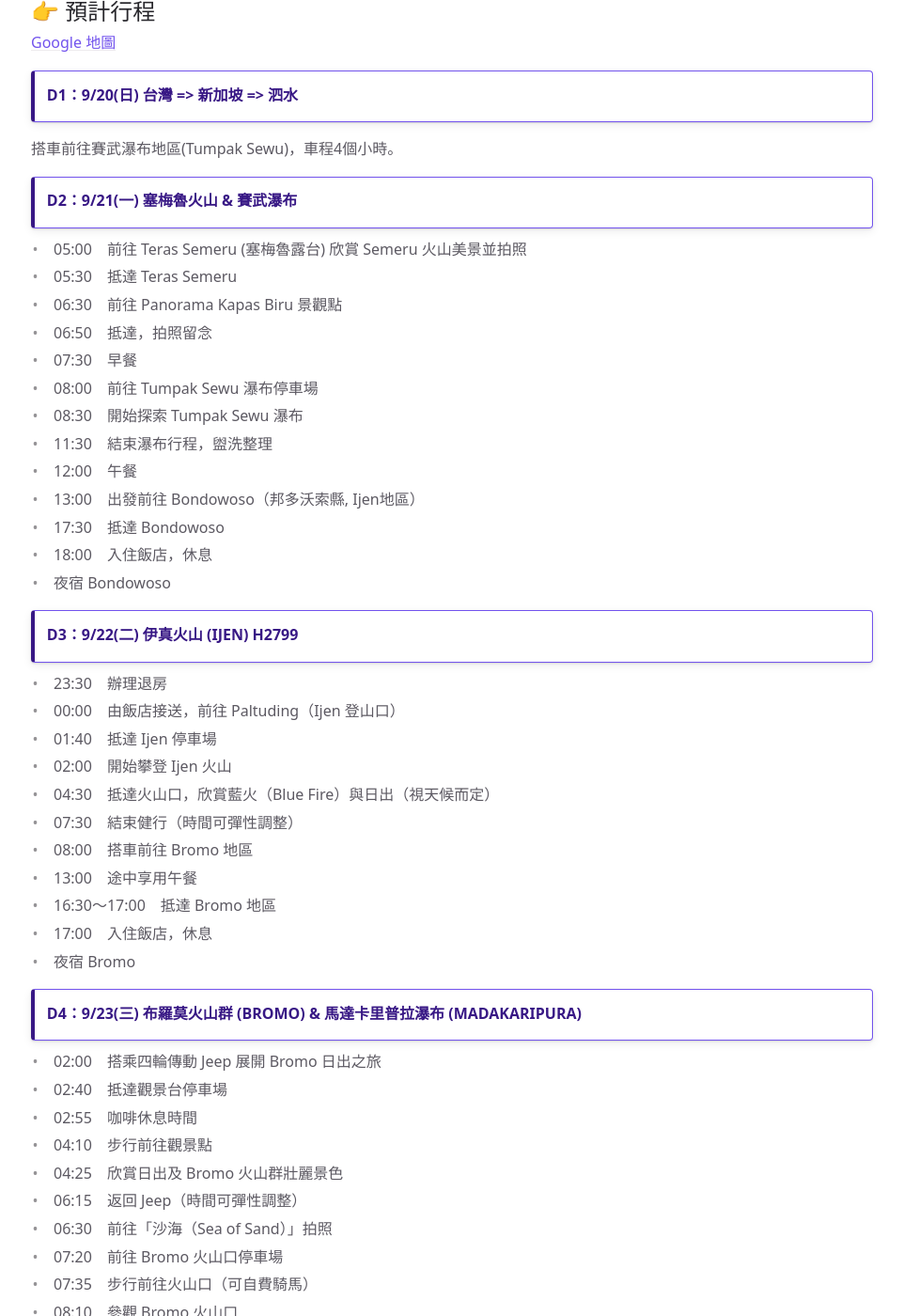
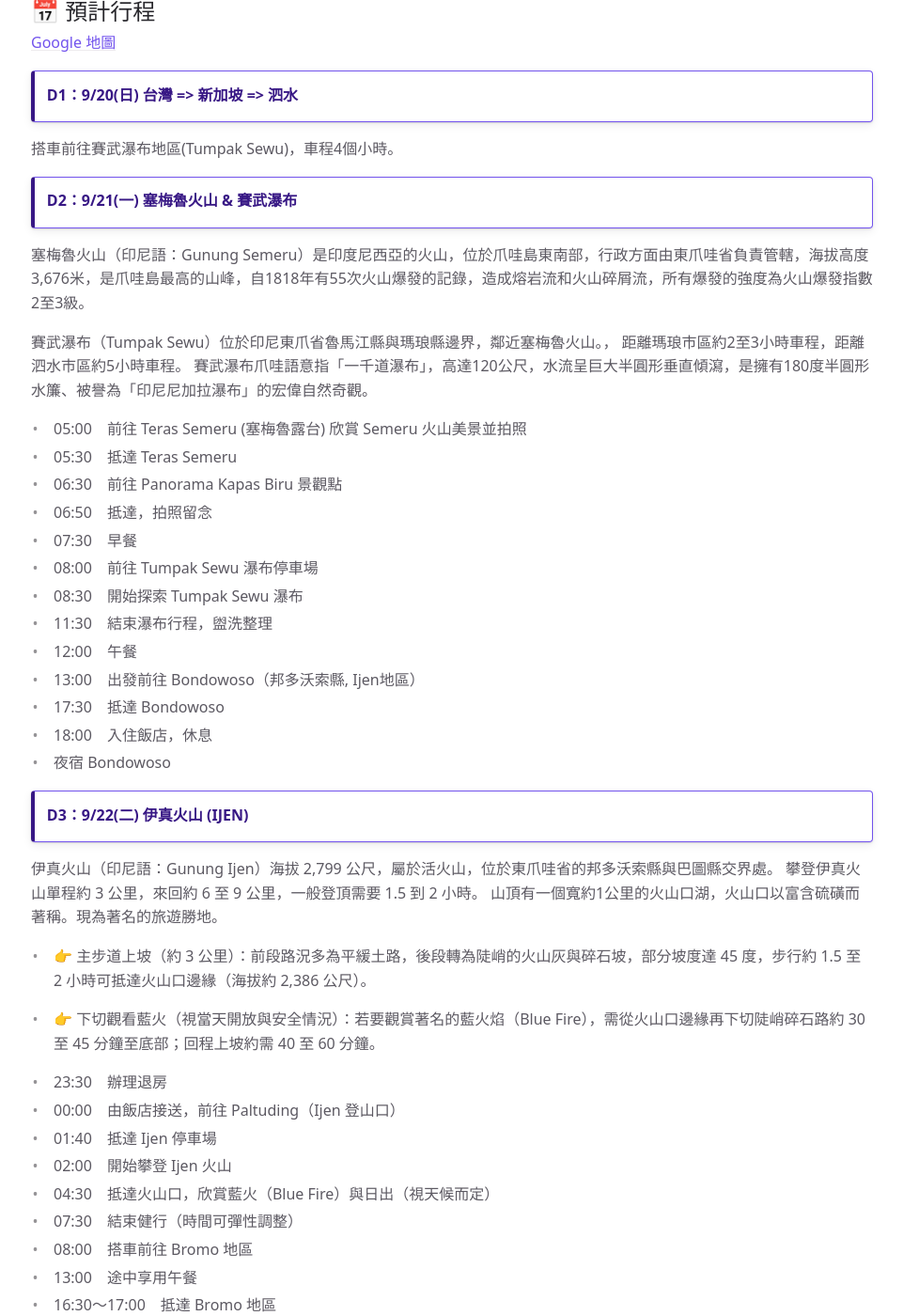
Before and after one commit to vitoshao/blogs, a Jekyll site: the page built from docs/2026/indonesia.md, in a window 1280 px wide and 1400 px high, scrolled down 1448 px. Shown: the whole window at 94% size, without its empty margins (159-1120 px from the left). Built offline with Jekyll 4.4.1, drawn with Linux system fonts in a browser that asks for light colours; cached includes are drawn as plain includes; some of the changed text lies outside the part shown.

Commit message:
20260917

```diff
--- a/docs/2026/indonesia.md
+++ b/docs/2026/indonesia.md
@@ -51,7 +51,7 @@ date: 2026-9-11
 - [https://www.instagram.com/bromo_taxi](https://www.instagram.com/bromo_taxi)
 
 
-## 👉 預計行程
+## 📅 預計行程
 
 <a target="_blank" href="https://www.google.com/maps/d/u/0/edit?hl=zh-TW&mid=1500EQPAFd5EwgOvuXk6xwUAw9wq4Hxk&ll=-7.486363207089822%2C113.95814517274218&z=8">Google 地圖</a>
 
@@ -62,6 +62,12 @@ date: 2026-9-11
 
 {: .note-title}
 > D2：9/21(一) 塞梅魯火山 & 賽武瀑布
+
+塞梅魯火山（印尼語：Gunung Semeru）是印度尼西亞的火山，位於爪哇島東南部，行政方面由東爪哇省負責管轄，海拔高度3,676米，是爪哇島最高的山峰，自1818年有55次火山爆發的記錄，造成熔岩流和火山碎屑流，所有爆發的強度為火山爆發指數2至3級。
+
+賽武瀑布（Tumpak Sewu）位於印尼東爪省魯馬江縣與瑪琅縣邊界，鄰近塞梅魯火山。，
+距離瑪琅市區約2至3小時車程，距離泗水市區約5小時車程。
+賽武瀑布爪哇語意指「一千道瀑布」，高達120公尺，水流呈巨大半圓形垂直傾瀉，是擁有180度半圓形水簾、被譽為「印尼尼加拉瀑布」的宏偉自然奇觀。
 
 - 05:00　前往 Teras Semeru (塞梅魯露台) 欣賞 Semeru 火山美景並拍照
 - 05:30　抵達 Teras Semeru
@@ -78,7 +84,15 @@ date: 2026-9-11
 - 夜宿 Bondowoso
 
 {: .note-title}
-> D3：9/22(二) 伊真火山 (Ijen) H2799
+> D3：9/22(二) 伊真火山 (Ijen)
+
+伊真火山（印尼語：Gunung Ijen）海拔 2,799 公尺，屬於活火山，位於東爪哇省的邦多沃索縣與巴圖縣交界處。
+攀登伊真火山單程約 3 公里，來回約 6 至 9 公里，一般登頂需要 1.5 到 2 小時。
+山頂有一個寬約1公里的火山口湖，火山口以富含硫磺而著稱。現為著名的旅遊勝地。
+
+- 👉 主步道上坡（約 3 公里）：前段路況多為平緩土路，後段轉為陡峭的火山灰與碎石坡，部分坡度達 45 度，步行約 1.5 至 2 小時可抵達火山口邊緣（海拔約 2,386 公尺）。
+
+- 👉 下切觀看藍火（視當天開放與安全情況）：若要觀賞著名的藍火焰（Blue Fire），需從火山口邊緣再下切陡峭碎石路約 30 至 45 分鐘至底部；回程上坡約需 40 至 60 分鐘。
 
 - 23:30　辦理退房
 - 00:00　由飯店接送，前往 Paltuding（Ijen 登山口）
@@ -94,6 +108,11 @@ date: 2026-9-11
 
 {: .note-title}
 > D4：9/23(三) 布羅莫火山群 (BROMO) & 馬達卡里普拉瀑布 (Madakaripura)
+
+布羅莫火山（Gunung Bromo）位於印尼爪哇島東部，海拔約 2,329 公尺，坐落於巨大的騰格爾破火山口中，形成「火山口中有火山」的壯觀奇景。
+
+馬達卡里普拉瀑布（Madakaripura）位於印尼東爪哇的布羅莫騰格里塞梅魯國家公園（Bromo Tengger Semeru）內，高約 200 公尺，是爪哇島最高、印尼第二高的瀑布。
+瀑布隱身於深邃的峽谷中，四面被翠綠的岩壁環繞，呈現出如夢似幻的「水濂洞」景致。
 
 - 02:00　搭乘四輪傳動 Jeep 展開 Bromo 日出之旅
 - 02:40　抵達觀景台停車場
```
Also changed, not shown: docs/2026/singapore.md (+1 -1 lines).
